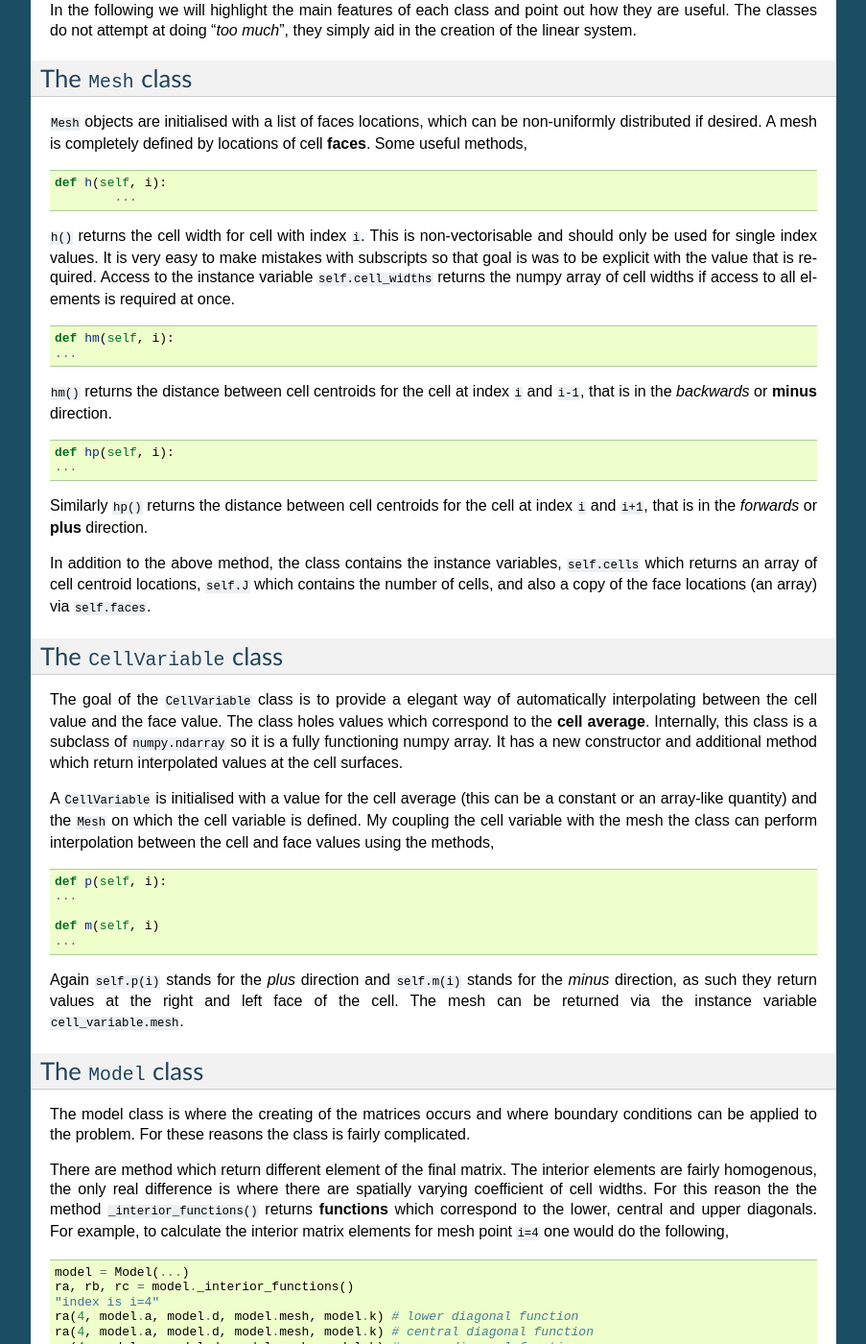
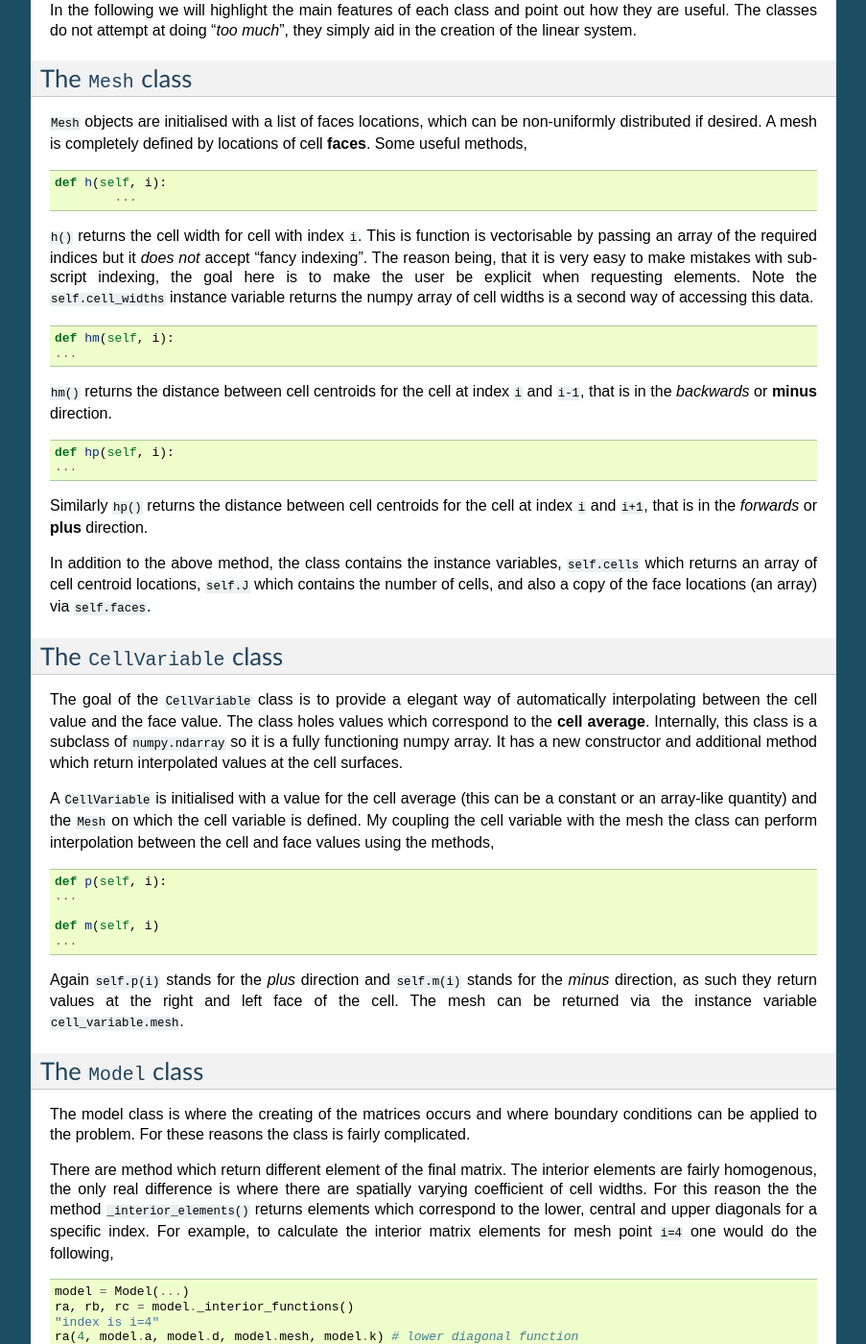
Before and after one commit to danieljfarrell/FVM, a Sphinx documentation site: the page built from source/implementation.rst, in a window 1280 px wide and 1400 px high, scrolled down 747 px. Shown: the whole window at 96% size, without its empty margins (198-1101 px from the left). Built offline with Sphinx 7.4.7, drawn with Linux system fonts in a browser that asks for light colours.

Commit message:
Changed docs regarding the _interior_elements method.

```diff
--- a/source/implementation.rst
+++ b/source/implementation.rst
@@ -53,7 +53,7 @@ The :code:`Mesh` class
 	def h(self, i):
 		...
 
-:code:`h()` returns the cell width for cell with index :code:`i`. This is non-vectorisable and should only be used for single index values. It is very easy to make mistakes with subscripts so that goal is was to be explicit with the value that is required. Access to the instance variable :code:`self.cell_widths` returns the numpy array of cell widths if access to all elements is required at once.
+:code:`h()` returns the cell width for cell with index :code:`i`. This is function is vectorisable by passing an array of the required indices but it *does not* accept "fancy indexing". The reason being, that it is very easy to make mistakes with subscript indexing, the goal here is to make the user be explicit when requesting elements. Note the :code:`self.cell_widths` instance variable returns the numpy array of cell widths is a second way of accessing this data.
 
 .. code:: python
 
@@ -94,7 +94,7 @@ The :code:`Model` class
 
 The model class is where the creating of the matrices occurs and where boundary conditions can be applied to the problem. For these reasons the class is fairly complicated.
 
-There are method which return different element of the final matrix. The interior elements are fairly homogenous, the only real difference is where there are spatially varying coefficient of cell widths. For this reason the the method :code:`_interior_functions()` returns **functions** which correspond to the lower, central and upper diagonals. For example, to calculate the interior matrix elements for mesh point :code:`i=4` one would do the following,
+There are method which return different element of the final matrix. The interior elements are fairly homogenous, the only real difference is where there are spatially varying coefficient of cell widths. For this reason the the method :code:`_interior_elements()` returns elements which correspond to the lower, central and upper diagonals for a specific index. For example, to calculate the interior matrix elements for mesh point :code:`i=4` one would do the following,
 
 .. code:: python
 
```
